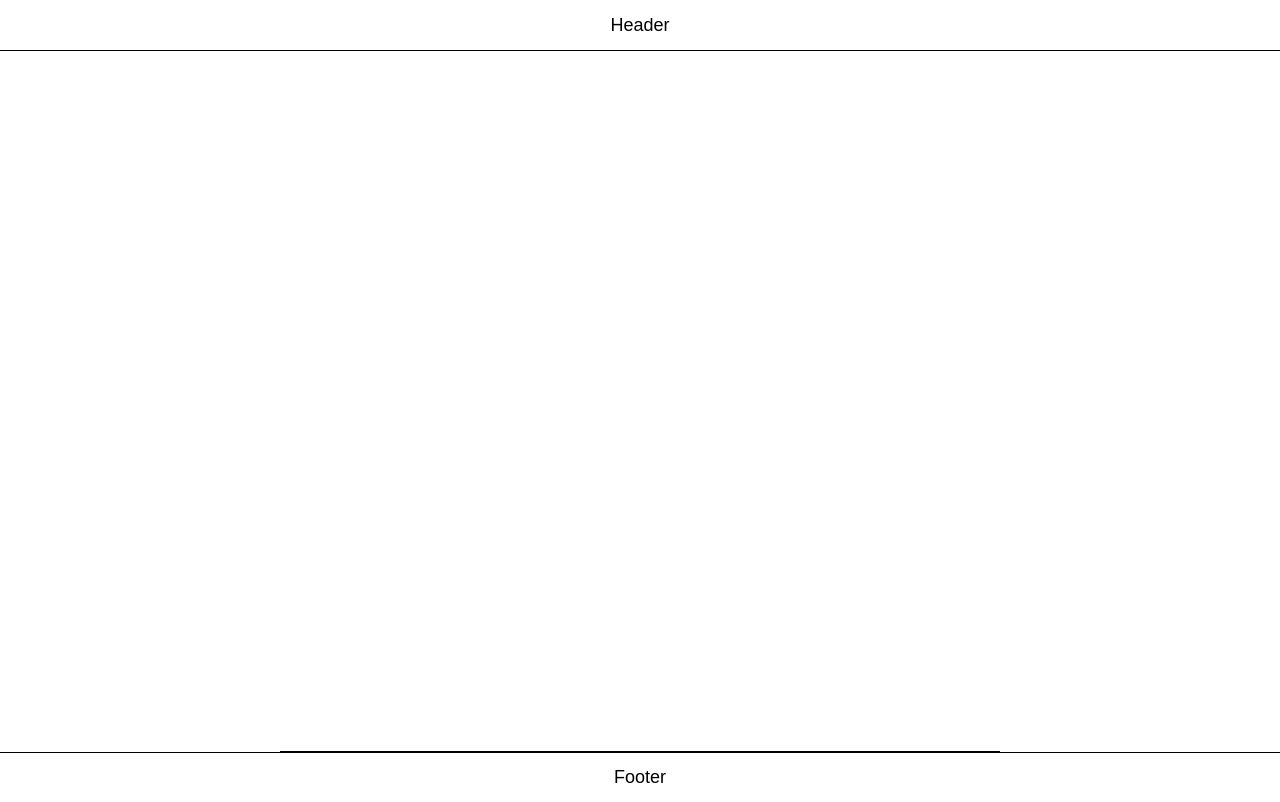
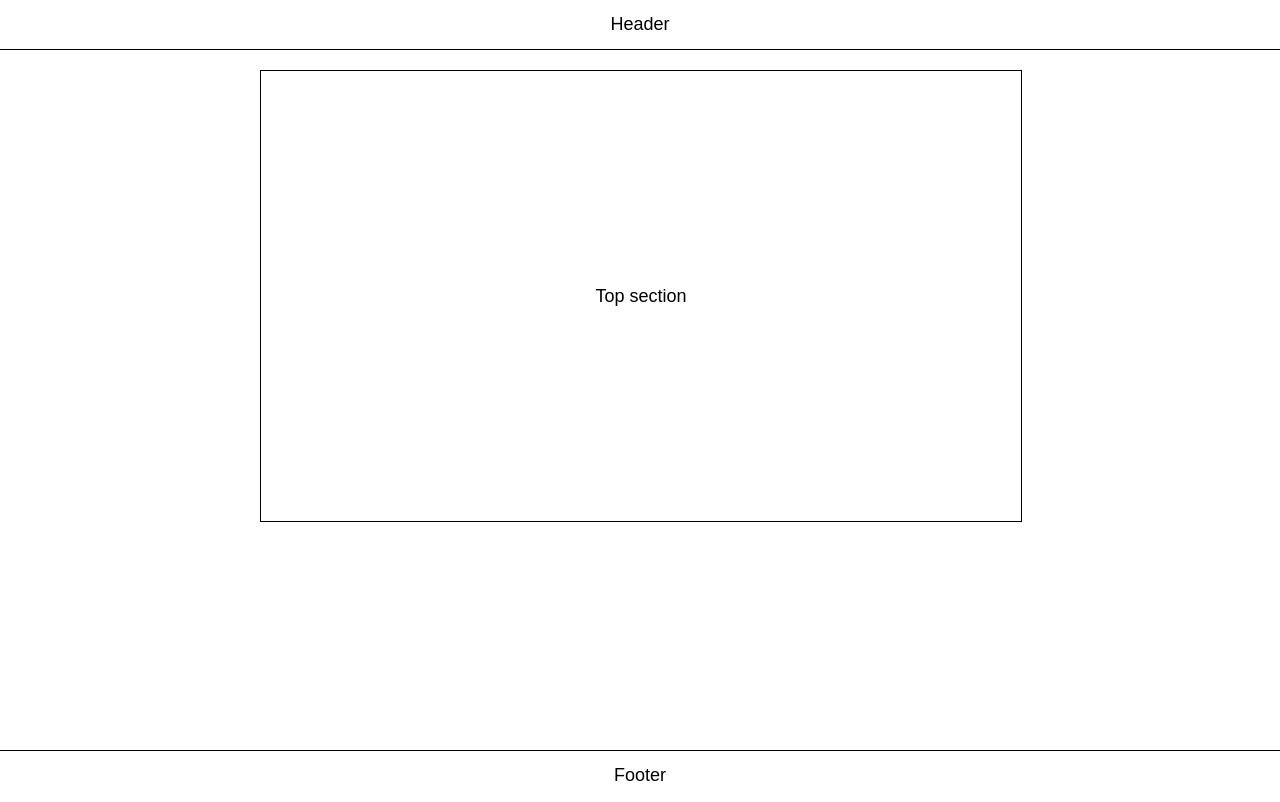
Before and after one commit to ooloo-io/github-flow-Yusu-f, a website: page src/index.html in a window 1280 px wide. Drawn offline with nearby package versions, Linux system fonts and the light colour scheme.

Commit message:
Top Section (#6)
* Add top section

* Style top section

```diff
--- a/src/index.html
+++ b/src/index.html
@@ -4,8 +4,8 @@
 <head>
   <meta charset="utf-8">
 
-  <title>GitHub Flow Course</title>
-  <meta name="description" content="GitHub Flow Course">
+  <title>GitHub Pull Request Flow Course</title>
+  <meta name="description" content="GitHub Pull Request Flow Course">
   <meta name="author" content="Johannes Kettmann">
 
   <link rel="stylesheet" href="https://cdnjs.cloudflare.com/ajax/libs/normalize/8.0.1/normalize.min.css">
@@ -16,7 +16,11 @@
   <header class="header">
     Header
   </header>
-  <main class="content"></main>
+  <main class="content">
+    <section class="section">
+      Top section
+    </section>
+  </main>
   <footer class="footer">
     Footer
   </footer>
--- a/src/styles.css
+++ b/src/styles.css
@@ -4,12 +4,11 @@ body {
 }
 
 .header {
-  height: 50px;
+  height: 49px;
   display: flex;
   justify-content: center;
   align-items: center;
   border-bottom: 1px solid black;
-  border-top-color: aqua;
 }
 
 .footer {
@@ -21,9 +20,18 @@ body {
 }
 
 .content {
-  min-height: calc(100vh - 100px);
-  max-width: calc(100vw - 100px);
-  border-bottom: 1px solid black;
-  width: 720px;
+  min-height: calc(100vh - 140px);
+  width: 760px;
+  max-width: 100%;
   margin: auto;
+  padding: 20px;
 }
+
+.section {
+  height: 450px;
+  width: 100%;
+  display: flex;
+  justify-content: center;
+  align-items: center;
+  border: 1px solid black;
+}
```
